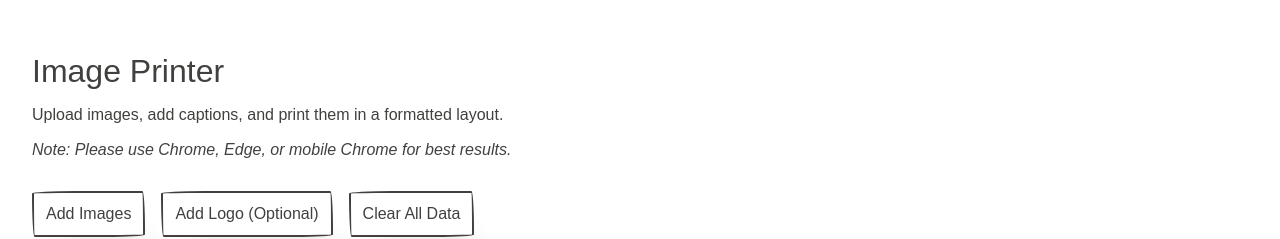
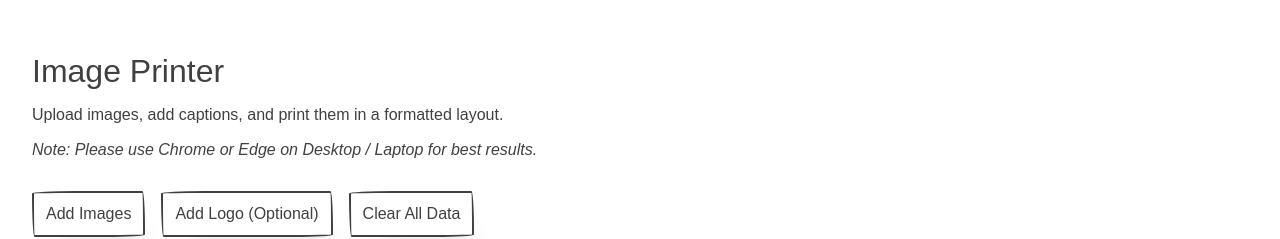
Before and after one commit to aneuhold/web-mini-apps, a Next.js app: page /image-printer in a window 1280 px wide. Shown: the top 239 px of the page. Built offline with nearby package versions, Linux system fonts and the light colour scheme; a web font is replaced by a local one.

Commit message:
Update notice

```diff
--- a/app/(routes)/image-printer/page.tsx
+++ b/app/(routes)/image-printer/page.tsx
@@ -265,7 +265,7 @@ export default function Page() {
         <h1 className={styles.title}>Image Printer</h1>
         <p>Upload images, add captions, and print them in a formatted layout.</p>
         <p>
-          <i>Note: Please use Chrome, Edge, or mobile Chrome for best results.</i>
+          <i>Note: Please use Chrome or Edge on Desktop / Laptop for best results.</i>
         </p>
       </div>
 
```
